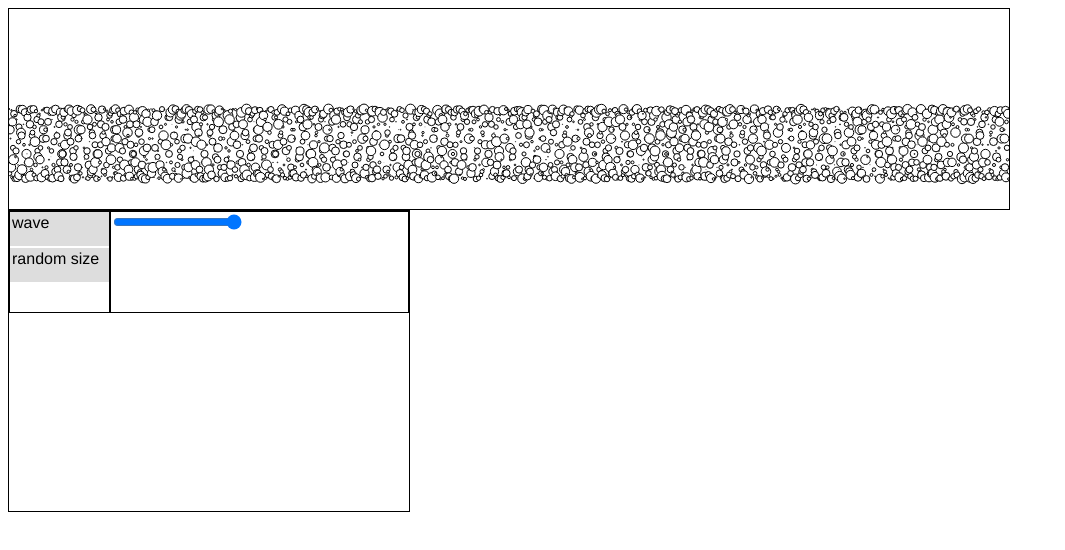
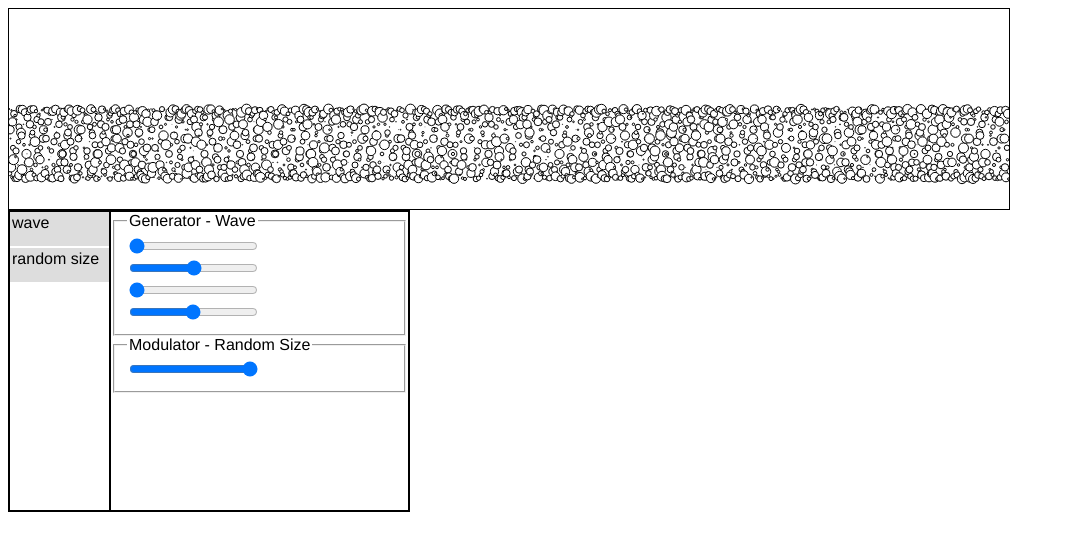
Before and after one commit to daniel-dihardja/sinus-duktus-03, a website built with webpack: page index.html in a window 1280 px wide. Shown: the whole page, without its empty margins (0-1065 px from the left). Built offline with nearby package versions, Linux system fonts and the light colour scheme.

Commit message:
added fieldset and legend

```diff
--- a/index.js
+++ b/index.js
@@ -19,7 +19,7 @@ rs.onChange = render;
 
 // ui for controling params
 new UI('ui')
-  .add('wave')
+  .add('wave', wav.ui())
   .add('random size', rs.ui());
 
 
--- a/sinus-duktus/generators/wave.js
+++ b/sinus-duktus/generators/wave.js
@@ -9,14 +9,14 @@ export class Wave {
     this.width = 1000;
     this.d1 = 0.1;
     this.d2 = 0.1;
-    this.o = 0.5;
+    this.o = .5;
     this.a = 70;
 
     this.onChange;
-    this.run();
   }
 
   run() {
+    console.log(this.o);
     this.data = [];
     let t = 0;
     while(t < this.width) {
@@ -27,35 +27,37 @@ export class Wave {
   }
 
   ui() {
-    const e = document.createElement('div');
-    const sliderD1 = this.slider('d1', 0.1, 1, e => console.log(e));
-    const sliderD2 = this.slider('d2', 0.1, 100, e => console.log(e));
-    const sliderO = this.slider('o', 0.1, 100, e => console.log(e));
-    const a = this.slider('a', 1, 100, e => console.log(e));
+    const f = document.createElement('fieldset');
+    const l = document.createElement('legend');
+    l.innerHTML = 'Generator - Wave';
+    f.appendChild(l);
 
-    e.appendChild(sliderD1);
-    e.appendChild(sliderD2);
-    e.appendChild(sliderO);
-    e.appendChild(a);
+    const sliderD1 = this.slider('d1', 0.1, 1, .1, v => this.d1 = v);
+    const sliderD2 = this.slider('d2', 0.1, 100, 1, v => this.d2 = v);
+    const sliderO = this.slider('o', 0.1, 1, .1, v => this.o = v);
+    const sliderA = this.slider('a', 1, 100, 1, v => this.a = v);
 
-    return e;
+    f.appendChild(sliderD1);
+    f.appendChild(sliderD2);
+    f.appendChild(sliderO);
+    f.appendChild(sliderA);
+
+    return f;
   }
 
-  slider(name, min, max, cb) {
+  slider(name, min, max, step, cb) {
     const e = document.createElement('input');
     e.setAttribute('type', 'range');
     e.setAttribute('min', min);
     e.setAttribute('max', max);
-    e.addEventListener('input', e => cb(e));
+    e.setAttribute('step', step || 1);
+    e.addEventListener('input', e => {
+      cb(parseFloat(e.target.value));
+      if(this.onChange) this.onChange();
+      console.log('asd');
+    });
     return e;
   }
 
-  mod(cb, rect) {
-    this.data = cb([...this.data]);
-    return this;
-  }
 
-  render(cb) {
-    cb(this.data);
-  }
 }
--- a/sinus-duktus/modulators/random-size.js
+++ b/sinus-duktus/modulators/random-size.js
@@ -16,7 +16,11 @@ export class RandomSize {
   }
 
   ui() {
-    const con = document.createElement('div');
+    const con = document.createElement('fieldset');
+    const l = document.createElement('legend');
+    l.innerHTML = 'Modulator - Random Size';
+    con.appendChild(l);
+
     const max = document.createElement('input');
 
     max.setAttribute('type', 'range');
--- a/styles/style.scss
+++ b/styles/style.scss
@@ -30,13 +30,13 @@ canvas {
 .menu {
   border: 1px solid;
   width: 100px;
-  height: 100px;
+  min-height: 100px;
 }
 
 .panel {
   border: 1px solid;
   width: 300px;
-  height: 100px;
+  min-height: 100px;
 }
 
 .item {
```
